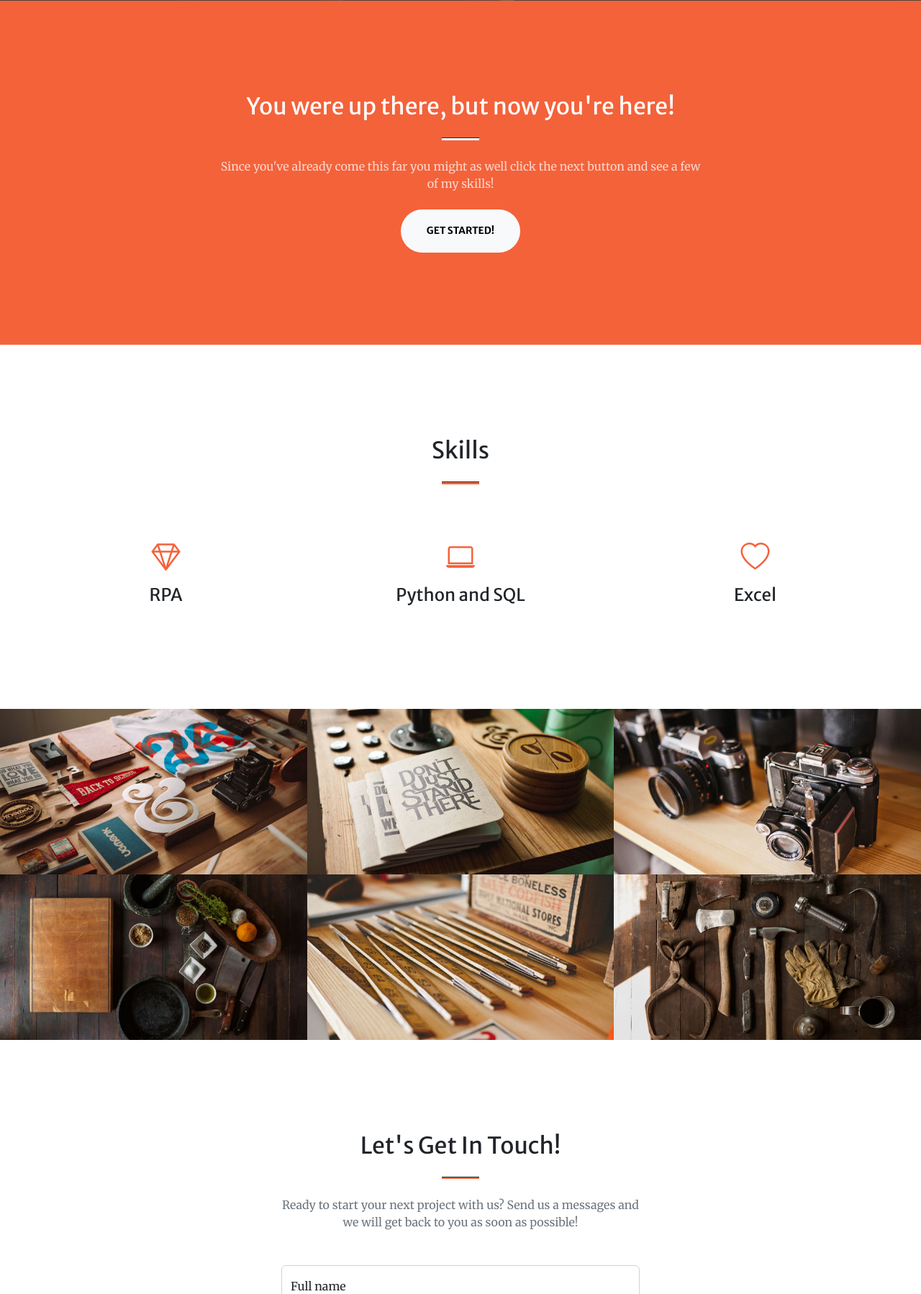
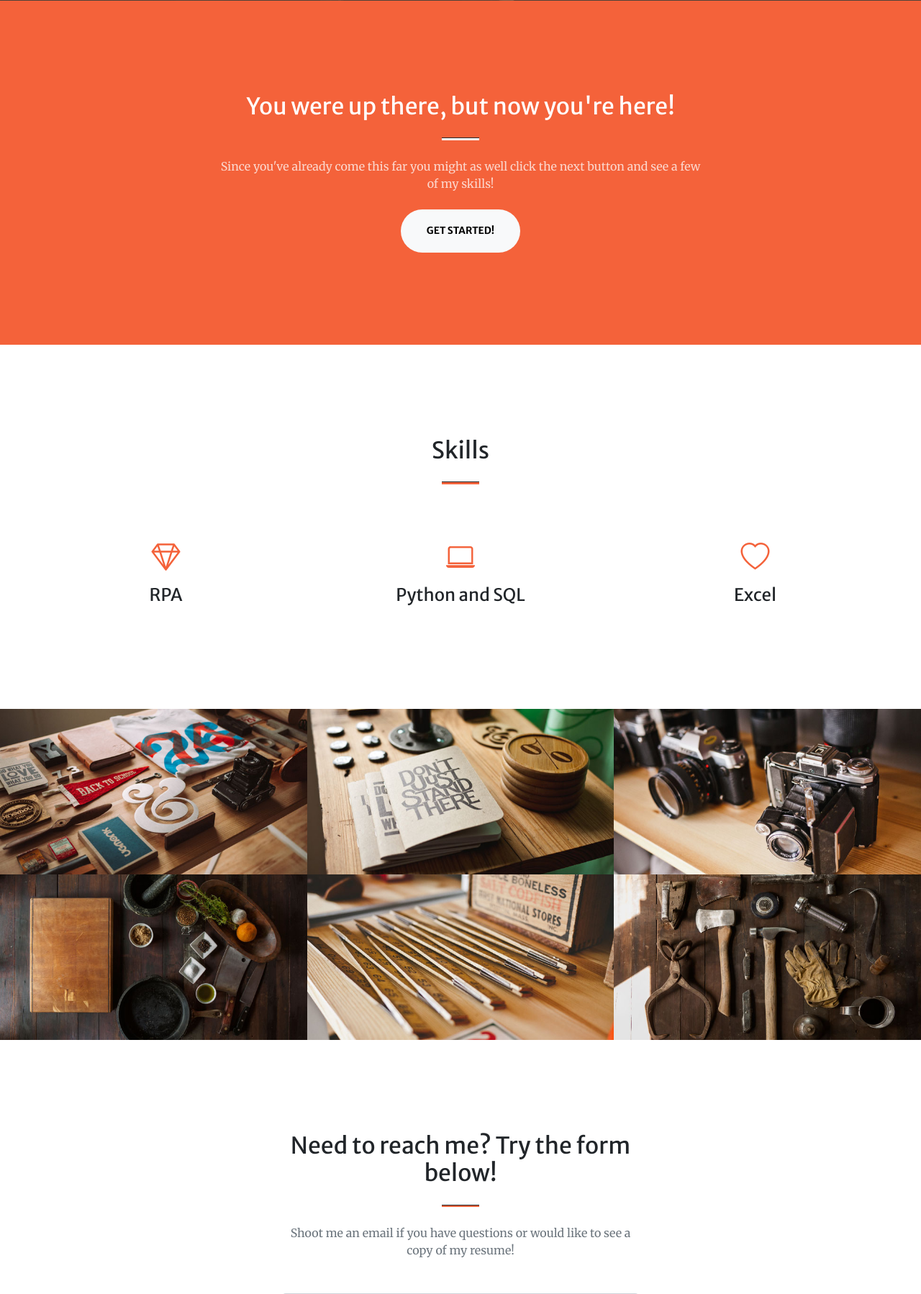
Before and after one commit to SeanRVACode/Professional-Portfolio, a Flask app: page / in a window 1280 px wide. Shown: the part 799-2597 px from the top of the page at 72% size. Run offline with Flask 3, Linux system fonts and the light colour scheme; some libraries are stand-ins or nearby versions.

Commit message:
Intro change

```diff
--- a/Portfolio Website/templates/index.html
+++ b/Portfolio Website/templates/index.html
@@ -87,7 +87,8 @@
           </div>
           <div class="col-lg-8 align-self-baseline">
             <p class="text-white-75 mb-5">
-              I'm a python programmer and welcome to my website.
+                I'm a passionate Python programmer specializing in RPA/Data at WellsColeman.
+                With a keen interest in data analysis and automation, I’m constantly exploring new ways to enhance efficiency and productivity. Based in Richmond, Virginia, I aim to expand my expertise to become a full-stack developer. Welcome to my professional portfolio, where you can explore my projects, skills, and connect with me.
             </p>
             <a class="btn btn-primary btn-xl" href="#about">Tell Me More!</a>
           </div>
@@ -282,11 +283,10 @@
       <div class="container px-4 px-lg-5">
         <div class="row gx-4 gx-lg-5 justify-content-center">
           <div class="col-lg-8 col-xl-6 text-center">
-            <h2 class="mt-0">Let's Get In Touch!</h2>
+            <h2 class="mt-0">Need to reach me? Try the form below!</h2>
             <hr class="divider" />
             <p class="text-muted mb-5">
-              Ready to start your next project with us? Send us a messages and
-              we will get back to you as soon as possible!
+                Shoot me an email if you have questions or would like to see a copy of my resume!
             </p>
           </div>
         </div>
@@ -399,13 +399,13 @@
             </form>
           </div>
         </div>
-        <div class="row gx-4 gx-lg-5 justify-content-center">
+        <!-- <div class="row gx-4 gx-lg-5 justify-content-center">
           <div class="col-lg-4 text-center mb-5 mb-lg-0">
             <i class="bi-phone fs-2 mb-3 text-muted"></i>
-            <!-- <div>+1 (555) 123-4567</div> -->
+            <div>+1 (555) 123-4567</div>
           </div>
         </div>
-      </div>
+      </div> -->
     </section>
     <!-- Footer-->
     <footer class="bg-light py-5">
```
